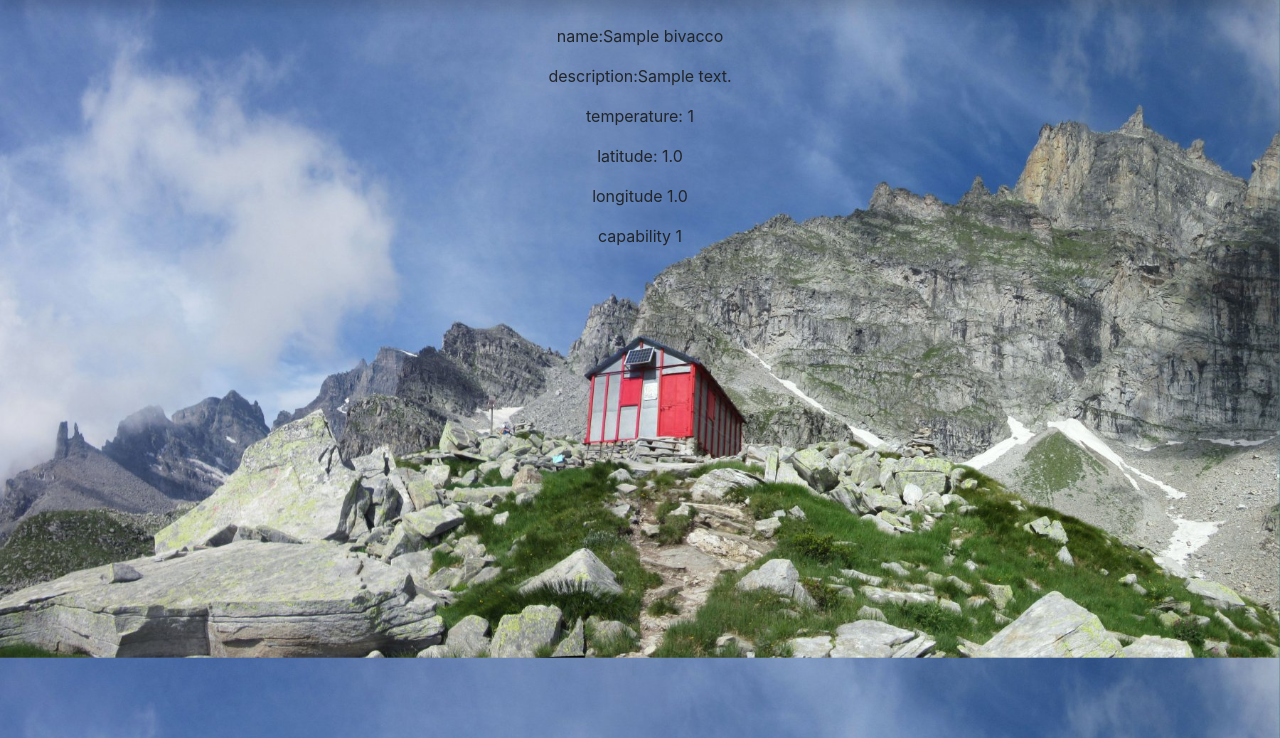
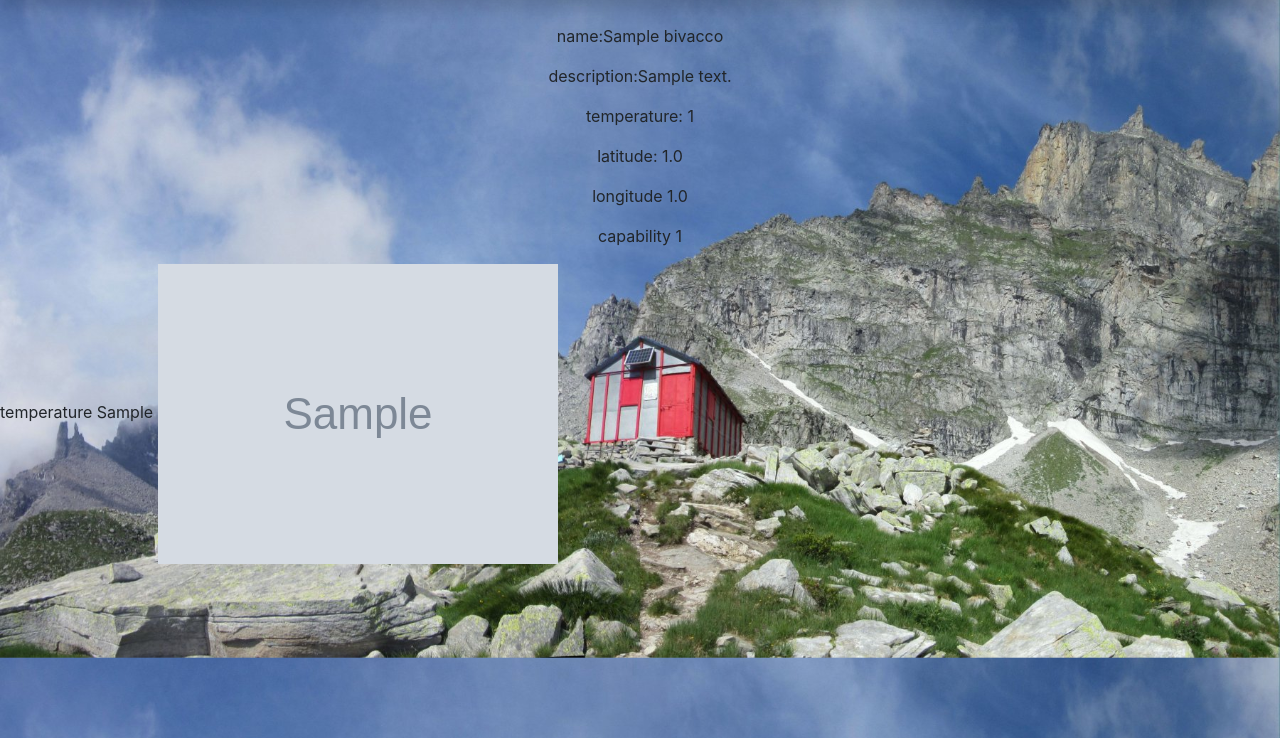
Before and after one commit to CarlottaTagliaro/VerticalInnovationHackathon, a Django app: template locateBivacchi/templates/locateBivacchi/bivacco.html in a window 1280 px wide. Shown: the part 62-800 px from the top of the page. Run offline with Django 3.2, Linux system fonts and the light colour scheme; tables that the repository leaves empty hold one stand-in row (values such as "Sample post"); the template is opened without the code that fills it: values that come from a table or form of the project are taken from there, most other values are stand-ins (such as "Sample title", 1, 10 or a date in 2020); grey boxes marked "Sample" are stand-in pictures; some libraries are stand-ins or nearby versions.

Commit message:
add temperature information

```diff
--- a/locateBivacchi/templates/locateBivacchi/bivacco.html
+++ b/locateBivacchi/templates/locateBivacchi/bivacco.html
@@ -77,6 +77,10 @@
 
                               {% endif %}
 			</div>
+                  <div>
+                    <p>temperature {{ weather.t }}
+                    <a><img src= "{{ weather.imageUrl }}"></img></a>
+                  </div>
 		</div>
 		</div>
 	</main>
```
